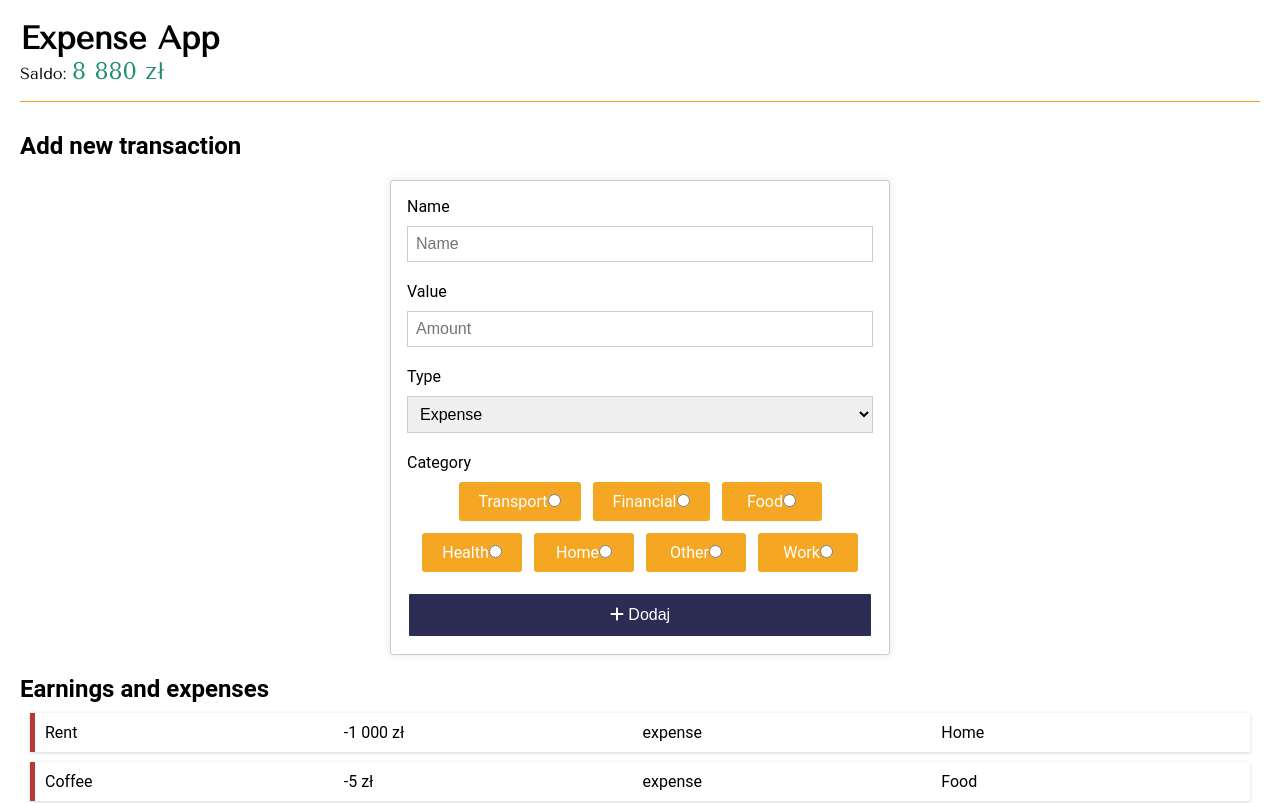
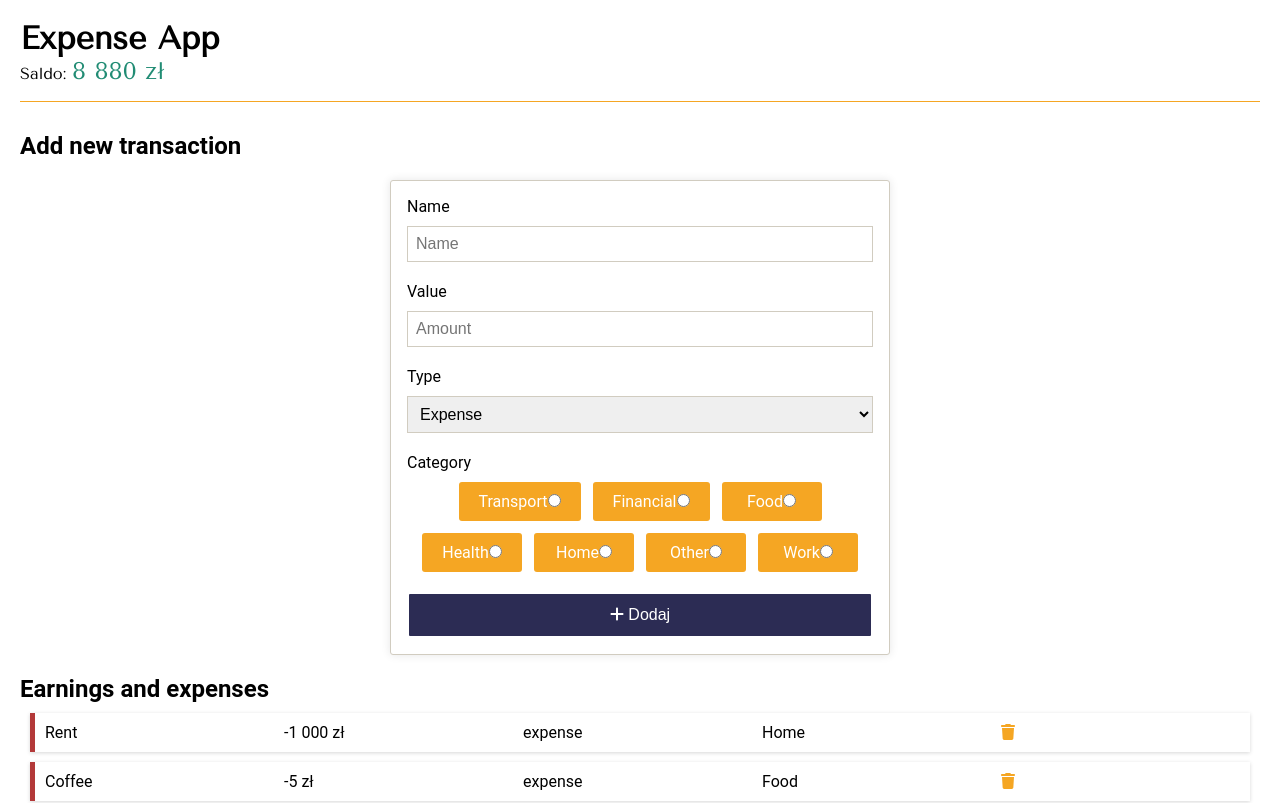
Before and after one commit to lukasz-pekala/react-simple-expense-calculator, a React (Create React App) app: page / in a window 1280 px wide. Shown: the top 803 px of the page. Built offline with nearby package versions, Linux system fonts and the light colour scheme.

Commit message:
Added delete (trash) icon

```diff
--- a/src/AddExpense/AddExpenseForm.tsx
+++ b/src/AddExpense/AddExpenseForm.tsx
@@ -1,4 +1,4 @@
-import Button from "../shared/Button";
+import Button from "../shared/Button.styled";
 import { Field, Formik } from "formik";
 import * as Yup from "yup";
 
--- a/src/BalanceList/BalanceListItem.tsx
+++ b/src/BalanceList/BalanceListItem.tsx
@@ -1,3 +1,5 @@
+import { faTrash } from "@fortawesome/free-solid-svg-icons";
+import { FontAwesomeIcon } from "@fortawesome/react-fontawesome";
 import CurrencyFormat from "react-currency-format";
 import { BalanceItem } from "../models/BalanceItem";
 
@@ -20,6 +22,9 @@
       </div>
       <div>{item.type}</div>
       <div>{item.category}</div>
+      <div>
+        <FontAwesomeIcon className="action-icon" icon={faTrash} />
+      </div>
     </section>
   );
 };
--- a/src/styles/BalanceListItem.Styled.ts
+++ b/src/styles/BalanceListItem.Styled.ts
@@ -18,4 +18,13 @@
   div {
     flex: 1;
   }
+
+  .action-icon {
+    color: ${({ theme }) => theme.colors.spicedButternut};
+    cursor: pointer;
+  }
+
+  .action-icon:hover {
+    color: ${({ theme }) => theme.colors.mandarinSorbet};
+  }
 `;
```
Also changed, not shown: src/shared/Button.styled.ts (renamed from src/shared/Button.tsx).
